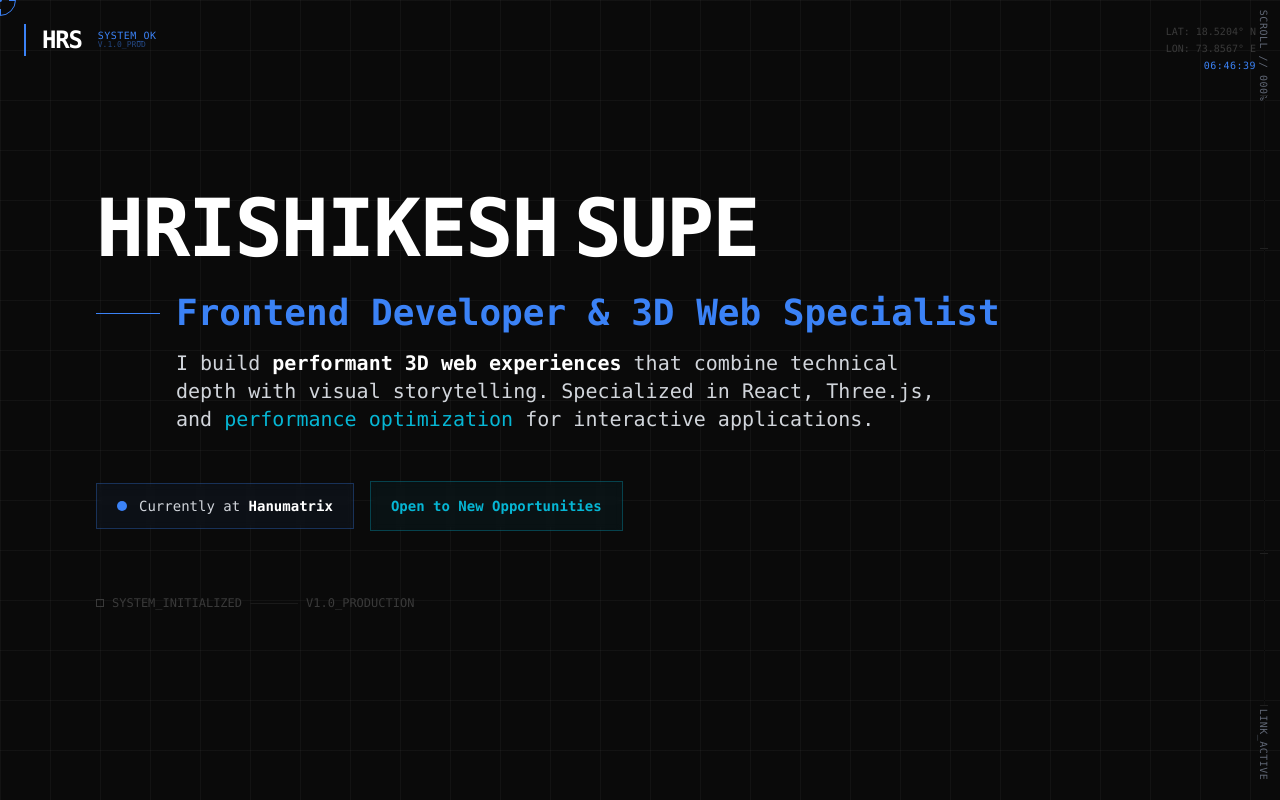
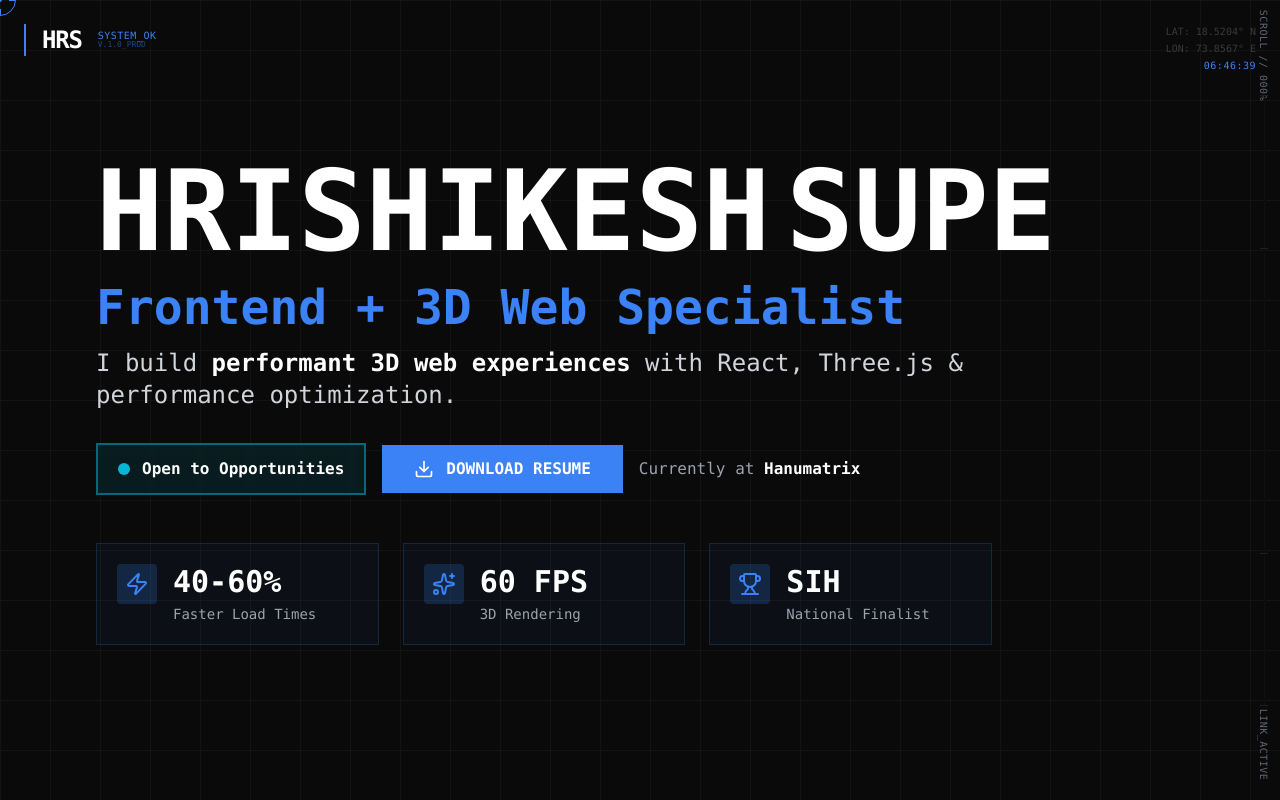
Before and after one commit to HRS0004/Portfolio-Website, a Next.js app: page / in a window 1280 px wide. Shown: the top 800 px of the page. Built offline with nearby package versions, Linux system fonts and the light colour scheme.

Commit message:
auto-commit for 1b456f1b-c128-48a1-9f1e-89d3598ea3b6

```diff
--- a/src/components/Hero.tsx
+++ b/src/components/Hero.tsx
@@ -2,11 +2,13 @@
 
 import { useEffect, useRef } from 'react'
 import gsap from 'gsap'
+import { Download, Sparkles, Zap, Trophy } from 'lucide-react'
 
 export default function Hero() {
     const titleRef = useRef<HTMLHeadingElement>(null)
     const valueRef = useRef<HTMLDivElement>(null)
     const statusRef = useRef<HTMLDivElement>(null)
+    const statsRef = useRef<HTMLDivElement>(null)
 
     useEffect(() => {
         const tl = gsap.timeline({ defaults: { ease: 'power3.out' } })
@@ -41,68 +43,114 @@ export default function Hero() {
             { opacity: 1, scale: 1, duration: 0.6 },
             '-=0.5'
         )
+
+        // Stats reveal
+        tl.fromTo(
+            statsRef.current,
+            { opacity: 0, y: 20 },
+            { opacity: 1, y: 0, duration: 0.8 },
+            '-=0.3'
+        )
     }, [])
 
     return (
         <section className="min-h-screen flex flex-col justify-center section-padding" data-testid="hero-section">
-            <div className="max-w-6xl">
-                {/* Name - Staggered Word Reveal */}
+            <div className="max-w-7xl">
+                {/* Name - Large & Bold */}
                 <h1
                     ref={titleRef}
-                    className="heading-primary mb-6 text-white uppercase leading-tight"
+                    className="text-6xl md:text-8xl lg:text-9xl font-bold mb-4 text-white uppercase leading-none"
                     data-testid="hero-name"
                 >
                     <span className="word inline-block mr-4 opacity-0">Hrishikesh</span>
                     <span className="word inline-block opacity-0">Supe</span>
                 </h1>
 
-                {/* Value Proposition - Clear & Confident */}
+                {/* Value Proposition - SHORT & PUNCHY */}
                 <div
                     ref={valueRef}
-                    className="mb-12 opacity-0"
+                    className="mb-8 opacity-0"
                     data-testid="hero-value-prop"
                 >
-                    <div className="flex items-center gap-4 mb-4">
-                        <span className="h-px w-16 bg-primary hidden md:block"></span>
-                        <h2 className="text-2xl lg:text-4xl font-bold text-primary">
-                            Frontend Developer & 3D Web Specialist
-                        </h2>
-                    </div>
-                    <p className="body-large text-neutral-300 max-w-3xl ml-0 md:ml-20 leading-relaxed">
-                        I build <span className="text-white font-semibold">performant 3D web experiences</span> that combine
-                        technical depth with visual storytelling. Specialized in React, Three.js, and
-                        <span className="text-secondary"> performance optimization</span> for interactive applications.
+                    <h2 className="text-3xl lg:text-5xl font-bold text-primary mb-4">
+                        Frontend + 3D Web Specialist
+                    </h2>
+                    <p className="text-xl lg:text-2xl text-neutral-300 max-w-4xl font-light">
+                        I build <span className="text-white font-semibold">performant 3D web experiences</span> with React, Three.js & performance optimization.
                     </p>
                 </div>
 
-                {/* Availability Status - Recruiter Signal */}
+                {/* Status + CTA - Side by Side */}
                 <div
                     ref={statusRef}
-                    className="opacity-0 inline-flex items-center gap-4 flex-wrap"
+                    className="opacity-0 flex flex-wrap items-center gap-4 mb-12"
                     data-testid="hero-status"
                 >
-                    <div className="flex items-center gap-3 px-5 py-3 border border-primary/30 bg-primary/5 backdrop-blur-sm">
+                    {/* Availability Badge */}
+                    <div className="flex items-center gap-3 px-5 py-3 border-2 border-secondary/50 bg-secondary/10 backdrop-blur-sm">
                         <div className="relative">
-                            <div className="w-2.5 h-2.5 bg-primary rounded-full"></div>
-                            <div className="absolute inset-0 w-2.5 h-2.5 bg-primary rounded-full animate-ping"></div>
+                            <div className="w-3 h-3 bg-secondary rounded-full"></div>
+                            <div className="absolute inset-0 w-3 h-3 bg-secondary rounded-full animate-ping"></div>
                         </div>
-                        <span className="text-sm font-mono text-neutral-300">
-                            Currently at <span className="text-white font-semibold">Hanumatrix</span>
+                        <span className="text-base font-mono text-white font-semibold">
+                            Open to Opportunities
                         </span>
                     </div>
-                    <div className="px-5 py-3 border border-secondary/30 bg-secondary/5 backdrop-blur-sm">
-                        <span className="text-sm font-mono text-secondary font-semibold">
-                            Open to New Opportunities
-                        </span>
+
+                    {/* Primary CTA - Download Resume */}
+                    <a
+                        href="#"
+                        className="inline-flex items-center gap-3 px-8 py-3 bg-primary text-white font-mono text-base font-semibold uppercase hover:bg-primary/90 transition-all duration-300 hover:shadow-[0_0_40px_rgba(59,130,246,0.5)] group"
+                        data-testid="hero-download-resume"
+                    >
+                        <Download size={20} className="group-hover:translate-y-1 transition-transform duration-300" />
+                        <span>Download Resume</span>
+                    </a>
+
+                    {/* Currently At */}
+                    <div className="text-base font-mono text-neutral-400">
+                        Currently at <span className="text-white font-semibold">Hanumatrix</span>
                     </div>
                 </div>
 
-                {/* Subtle technical accent */}
-                <div className="mt-16 flex items-center gap-2 text-xs font-mono text-neutral-600">
-                    <div className="w-2 h-2 border border-neutral-600"></div>
-                    <span>SYSTEM_INITIALIZED</span>
-                    <div className="h-px w-12 bg-neutral-800"></div>
-                    <span>V1.0_PRODUCTION</span>
+                {/* Quick Stats - Visual Impact */}
+                <div
+                    ref={statsRef}
+                    className="opacity-0 grid grid-cols-1 md:grid-cols-3 gap-6 max-w-4xl"
+                    data-testid="hero-stats"
+                >
+                    {/* Stat 1 */}
+                    <div className="flex items-start gap-4 p-5 border border-primary/20 bg-primary/5 hover:border-primary/40 transition-colors duration-300">
+                        <div className="p-2 bg-primary/20 rounded">
+                            <Zap className="w-6 h-6 text-primary" />
+                        </div>
+                        <div>
+                            <div className="text-3xl font-bold text-white mb-1">40-60%</div>
+                            <div className="text-sm text-neutral-400">Faster Load Times</div>
+                        </div>
+                    </div>
+
+                    {/* Stat 2 */}
+                    <div className="flex items-start gap-4 p-5 border border-primary/20 bg-primary/5 hover:border-primary/40 transition-colors duration-300">
+                        <div className="p-2 bg-primary/20 rounded">
+                            <Sparkles className="w-6 h-6 text-primary" />
+                        </div>
+                        <div>
+                            <div className="text-3xl font-bold text-white mb-1">60 FPS</div>
+                            <div className="text-sm text-neutral-400">3D Rendering</div>
+                        </div>
+                    </div>
+
+                    {/* Stat 3 */}
+                    <div className="flex items-start gap-4 p-5 border border-primary/20 bg-primary/5 hover:border-primary/40 transition-colors duration-300">
+                        <div className="p-2 bg-primary/20 rounded">
+                            <Trophy className="w-6 h-6 text-primary" />
+                        </div>
+                        <div>
+                            <div className="text-3xl font-bold text-white mb-1">SIH</div>
+                            <div className="text-sm text-neutral-400">National Finalist</div>
+                        </div>
+                    </div>
                 </div>
             </div>
         </section>
--- /dev/null
+++ b/src/components/TechStack.tsx
@@ -0,0 +1,91 @@
+'use client'
+
+import { useEffect, useRef } from 'react'
+import gsap from 'gsap'
+import { ScrollTrigger } from 'gsap/dist/ScrollTrigger'
+
+const techCategories = [
+    {
+        category: 'Frontend',
+        techs: ['React', 'Next.js', 'TypeScript', 'Tailwind CSS'],
+    },
+    {
+        category: '3D & Graphics',
+        techs: ['Three.js', 'React Three Fiber', 'GLSL', 'WebGL'],
+    },
+    {
+        category: 'Performance',
+        techs: ['Code Splitting', 'Lazy Loading', 'Web Vitals', 'Optimization'],
+    },
+    {
+        category: 'Tools & More',
+        techs: ['GSAP', 'Framer Motion', 'Git', 'Node.js'],
+    },
+]
+
+export default function TechStack() {
+    const containerRef = useRef<HTMLDivElement>(null)
+
+    useEffect(() => {
+        gsap.registerPlugin(ScrollTrigger)
+
+        gsap.fromTo(
+            '.tech-category',
+            { opacity: 0, y: 30 },
+            {
+                opacity: 1,
+                y: 0,
+                duration: 0.8,
+                stagger: 0.1,
+                ease: 'power3.out',
+                scrollTrigger: {
+                    trigger: containerRef.current,
+                    start: 'top 80%',
+                },
+            }
+        )
+    }, [])
+
+    return (
+        <section
+            className="py-16 px-6 lg:px-24 border-y border-white/5"
+            ref={containerRef}
+            data-testid="tech-stack-section"
+        >
+            <div className="max-w-7xl mx-auto">
+                {/* Header */}
+                <div className="mb-10 text-center">
+                    <h2 className="text-2xl lg:text-3xl font-bold text-white uppercase mb-2">
+                        Tech Stack
+                    </h2>
+                    <p className="text-neutral-500 font-mono text-sm">CORE_TECHNOLOGIES</p>
+                </div>
+
+                {/* Tech Grid */}
+                <div className="grid md:grid-cols-2 lg:grid-cols-4 gap-8">
+                    {techCategories.map((cat, index) => (
+                        <div
+                            key={index}
+                            className="tech-category"
+                            data-testid={`tech-category-${index}`}
+                        >
+                            <h3 className="text-sm font-mono text-primary uppercase mb-4 tracking-wider">
+                                {cat.category}
+                            </h3>
+                            <div className="flex flex-wrap gap-2">
+                                {cat.techs.map((tech, techIndex) => (
+                                    <span
+                                        key={techIndex}
+                                        className="px-3 py-1.5 text-xs font-mono border border-white/20 text-neutral-300 bg-white/5 hover:border-primary/50 hover:text-white transition-all duration-300"
+                                    >
+                                        {tech}
+                                    </span>
+                                ))}
+                            </div>
+                        </div>
+                    ))}
+                </div>
+            </div>
+        </section>
+    )
+}
```
